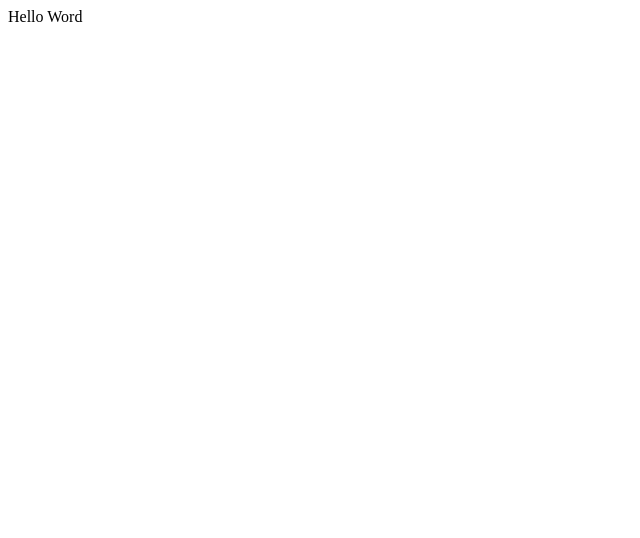
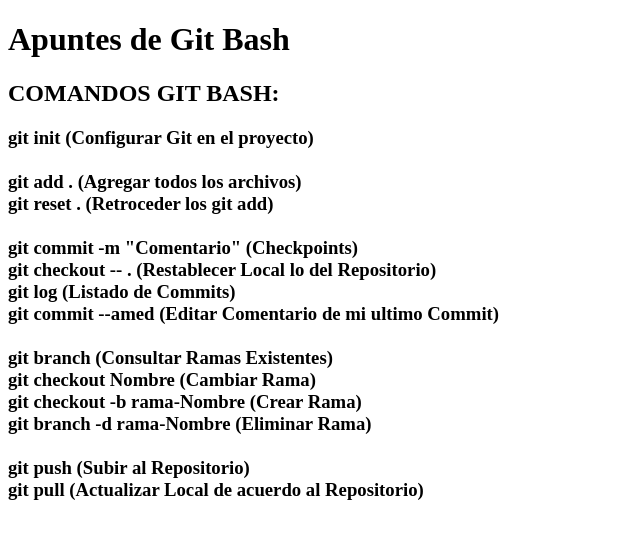
Before and after one commit to sebasgc0399/Proyecto1, a plain HTML site: page index.html in a window 1280 px wide. Shown: the whole page, without its empty margins (0-640 px from the left). Drawn offline with Linux system fonts and the light colour scheme.

Commit message:
Comandos Git Bash

```diff
--- a/index.html
+++ b/index.html
@@ -4,9 +4,29 @@
     <meta charset="UTF-8">
     <meta http-equiv="X-UA-Compatible" content="IE=edge">
     <meta name="viewport" content="width=device-width, initial-scale=1.0">
-    <title>Document</title>
+    <meta name ="keywords" content="Primera pagina, Git Bash">
+    <title>Proyecto 1</title>
 </head>
 <body>
-    Hello Word
+    <h1>Apuntes de Git Bash</h1>
+    <h2>COMANDOS GIT BASH:</h2>
+    <h3>git init             (Configurar Git en el proyecto)<br>
+        <br>
+        git add .           (Agregar todos los archivos)<br>
+        git reset .         (Retroceder los git add)<br>
+        <br>
+        git commit -m "Comentario"    (Checkpoints)<br>
+        git checkout -- .                          (Restablecer Local lo del Repositorio)<br>
+        git log                                         (Listado de Commits)<br>
+        git commit --amed                    (Editar Comentario de mi ultimo Commit)<br>
+        <br>
+        git branch                                         (Consultar Ramas Existentes)<br>
+        git checkout Nombre                       (Cambiar Rama)<br>
+        git checkout -b rama-Nombre        (Crear Rama)<br>
+        git branch -d rama-Nombre           (Eliminar Rama)<br>
+        <br>
+        git push       (Subir al Repositorio)<br>
+        git pull         (Actualizar Local de acuerdo al Repositorio)
+        </h3>
 </body>
 </html>
```
